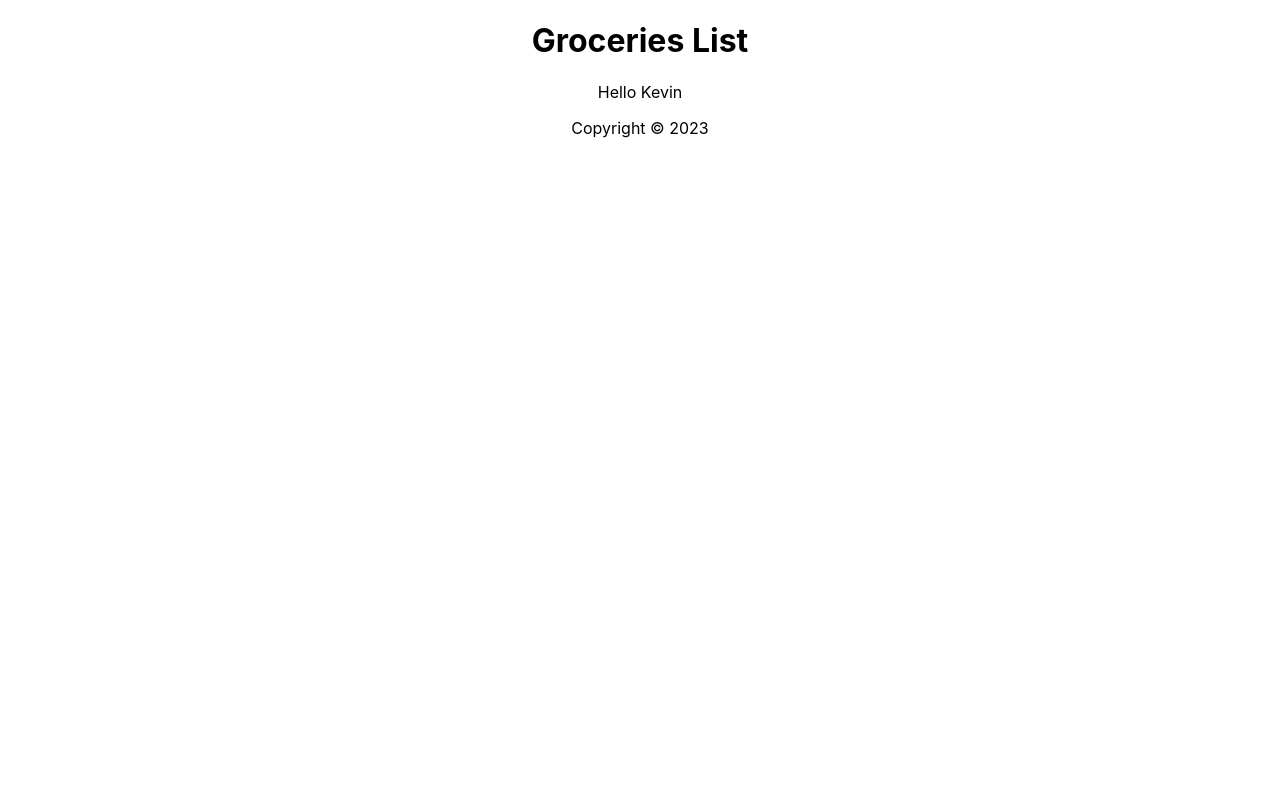
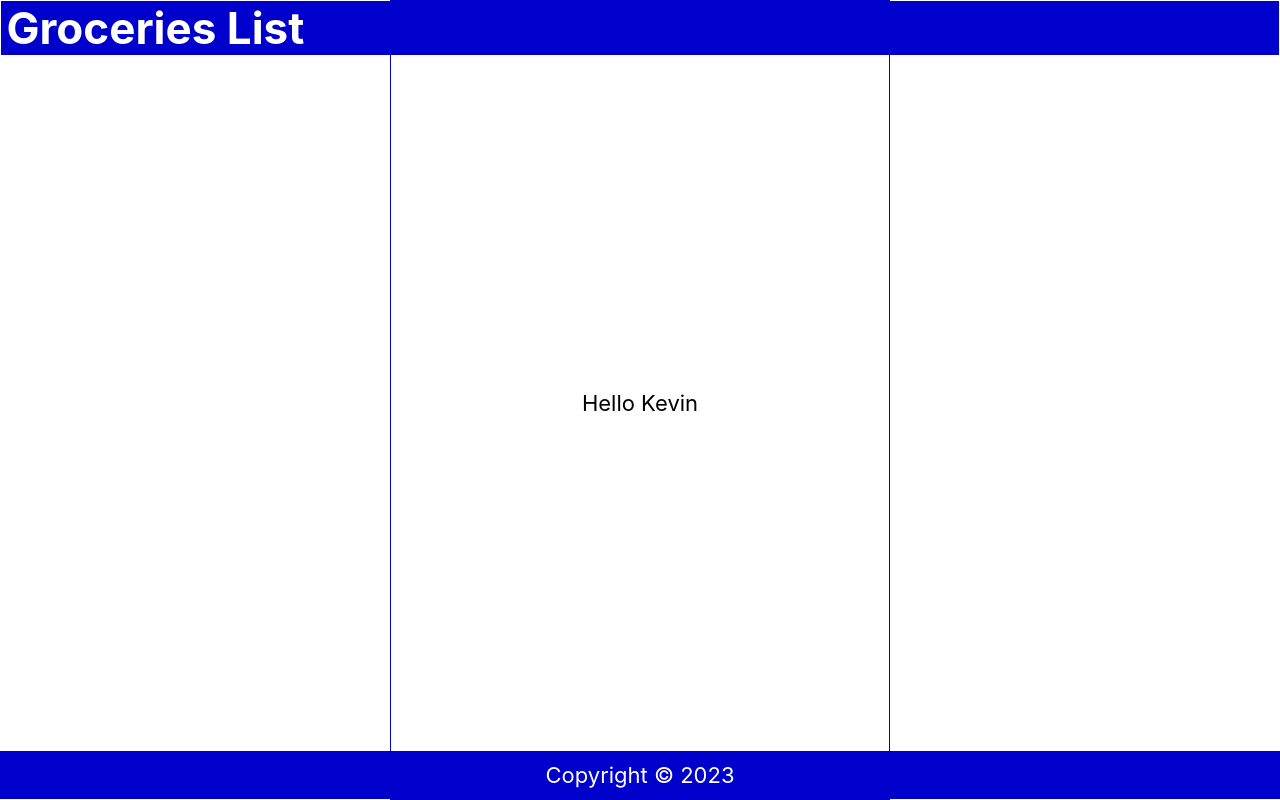
Before and after one commit to Asilshah006/React-Course, a React (Create React App) app in the folder myapp/: page / in a window 1280 px wide. Built offline with nearby package versions, Linux system fonts and the light colour scheme.

Commit message:
Chapter 4 : Applying CSS Styles

```diff
--- a/myapp/src/App.js
+++ b/myapp/src/App.js
@@ -1,16 +1,10 @@
-import logo from './logo.svg';
-import './App.css';
+//import logo from './logo.svg';
+//import './App.css';
 import Header from './Header';
 import Content from './Content';
 import Footer from './Footer';
 
 function App() {
-
-  const handleNameChange = () =>{
-    const names = ['bob' , 'Kevin' , 'asil'];
-    const int = Math.floor(Math.random() * 3);
-    return names[int];
-  }
 
   return (
     <div className="App">
@@ -22,3 +16,6 @@
 }
 
 export default App;
+
+
+// Styled Components (install and use)
--- a/myapp/src/header.js
+++ b/myapp/src/header.js
@@ -1,4 +1,9 @@
 import React from 'react'
+
+// const headerStyle = {
+//   backgroundColor: 'royalblue',
+//   color : '#fff'
+// };
 
 const Header = () => {
   return (
--- a/myapp/src/index.css
+++ b/myapp/src/index.css
@@ -1,5 +1,15 @@
+*{
+  margin: 0;
+  padding: 0;
+  box-sizing: border-box;
+}
+
+html{
+  font-size: 22px;
+}
+
 body {
-  margin: 0;
+  min-height: 100vh;
   font-family: -apple-system, BlinkMacSystemFont, 'Segoe UI', 'Roboto', 'Oxygen',
     'Ubuntu', 'Cantarell', 'Fira Sans', 'Droid Sans', 'Helvetica Neue',
     sans-serif;
@@ -7,6 +17,47 @@
   -moz-osx-font-smoothing: grayscale;
 }
 
+.App{
+  display: flex;
+  flex-direction: column;
+  align-items: center;
+  justify-content: center;
+  height: 100vh;
+  max-width: 500px;
+  border: 1px solid mediumblue;
+  margin: auto;
+}
+
+header{
+  width: calc(100vw - 2px);
+  padding: 0 0.25em;
+  background-color: mediumblue;
+  color: #fff;
+  display: flex;
+  align-items: center;
+  justify-content: space-between;
+}
+
+main{
+  width: 100%;
+  display: flex;
+  flex-direction: column;
+  flex-grow: 1;
+  justify-content: center;
+  align-items: center;
+  overflow-y: auto;
+}
+
+footer{
+  width: 100vw;
+  background-color: mediumblue;
+  color: #fff;
+  display: flex;
+  align-items: center;
+  justify-content: center;
+  padding: 0.5em;
+}
+
 code {
   font-family: source-code-pro, Menlo, Monaco, Consolas, 'Courier New',
     monospace;
```
